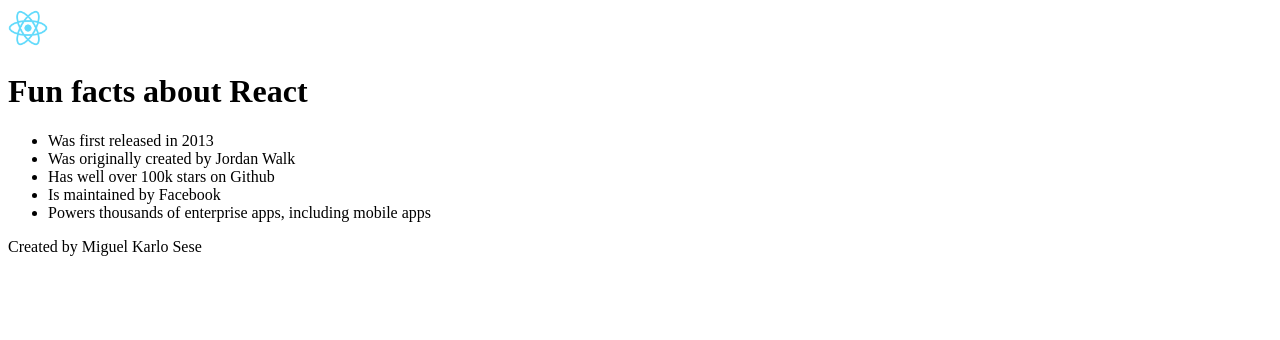
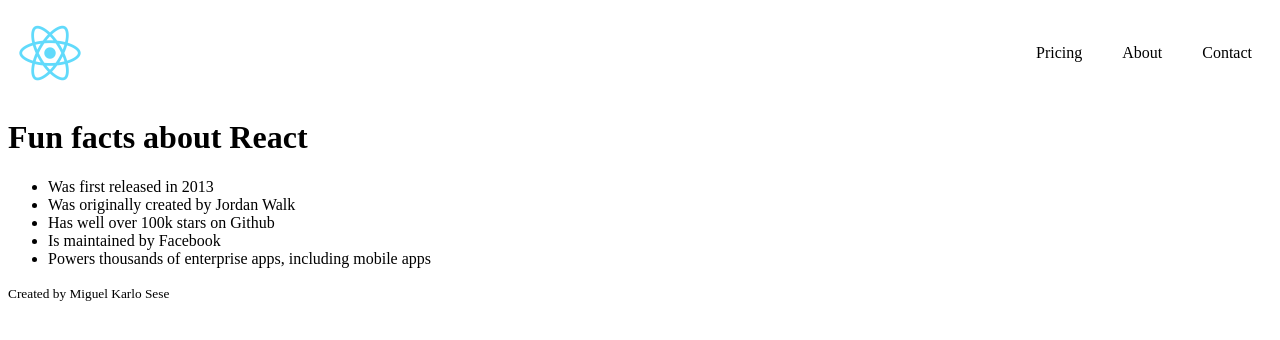
Before and after one commit to sesemiguel/project1-react-static-page, a React app in the folder project1-react-static-page/: page / in a window 1280 px wide. Built offline with nearby package versions, Linux system fonts and the light colour scheme.

Commit message:
Organized components
Organized the react components into separate JS files. Everything will be imported into index.js

```diff
--- /dev/null
+++ b/project1-react-static-page/src/Footer.js
@@ -0,0 +1,9 @@
+import React from 'react';
+
+export default function Footer(){
+    return (
+      <footer>
+        <small>Created by Miguel Karlo Sese</small>
+      </footer>
+    )
+}
--- /dev/null
+++ b/project1-react-static-page/src/Header.js
@@ -0,0 +1,14 @@
+import React from 'react';
+
+export default function Header(){
+    return (
+      <nav className='nav'>
+        <img src="./logo512.png" alt='react-logo' className='react-logo'/>
+        <ul className='nav-items'>
+          <li>Pricing</li>
+          <li>About</li>
+          <li>Contact</li>
+        </ul>
+      </nav>
+    )
+}
--- /dev/null
+++ b/project1-react-static-page/src/MainContent.js
@@ -0,0 +1,16 @@
+import React from 'react';
+
+export default function MainContent(){
+    return (
+      <div>
+        <h1>Fun facts about React</h1>
+        <ul>
+          <li>Was first released in 2013</li>
+          <li>Was originally created by Jordan Walk</li>
+          <li>Has well over 100k stars on Github</li>
+          <li>Is maintained by Facebook</li>
+          <li>Powers thousands of enterprise apps, including mobile apps</li>
+        </ul>
+      </div>
+    )
+}
--- a/project1-react-static-page/src/index.css
+++ b/project1-react-static-page/src/index.css
@@ -0,0 +1,20 @@
+.nav {
+  display: flex;
+  justify-content: space-between;
+  align-items: center;
+}
+
+.nav-items {
+  list-style: none;
+  display: flex;
+  flex-direction: row;
+}
+
+.nav-items > li {
+  padding: 20px;
+}
+
+.react-logo {
+  width: 64px;
+  padding: 10px;
+}
--- a/project1-react-static-page/src/index.js
+++ b/project1-react-static-page/src/index.js
@@ -1,37 +1,13 @@
 import React from 'react';
 import ReactDOM from 'react-dom';
+import './index.css';
 
-function Header(){
-  return (
-    <nav>
-      <img src="./logo512.png" alt='react-logo' width='40-px'></img>
-    </nav>
-  )
-}
+// Import custom components
+import Header from './Header'
+import MainContent from './MainContent';
+import Footer from './Footer';
 
-function MainContent(){
-  return (
-    <div>
-      <h1>Fun facts about React</h1>
-      <ul>
-        <li>Was first released in 2013</li>
-        <li>Was originally created by Jordan Walk</li>
-        <li>Has well over 100k stars on Github</li>
-        <li>Is maintained by Facebook</li>
-        <li>Powers thousands of enterprise apps, including mobile apps</li>
-      </ul>
-    </div>
-  )
-}
-
-function Footer(){
-  return (
-    <footer>
-      Created by Miguel Karlo Sese
-    </footer>
-  )
-}
-
+// Build page
 const page = (
   <div>
     <Header />
```
Also changed, not shown: project1-react-static-page/public/index.html (+1 -1 lines), 1 other file.
